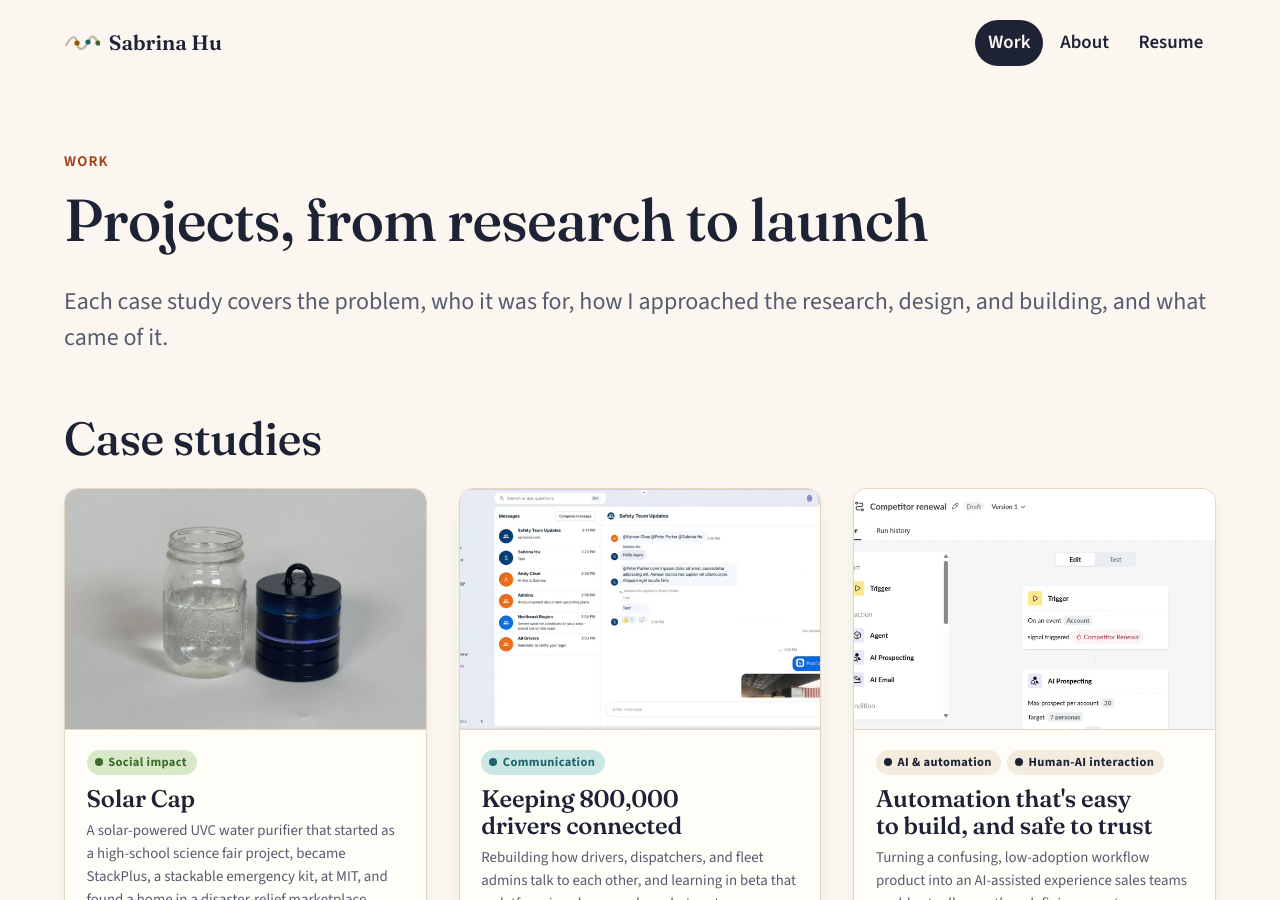
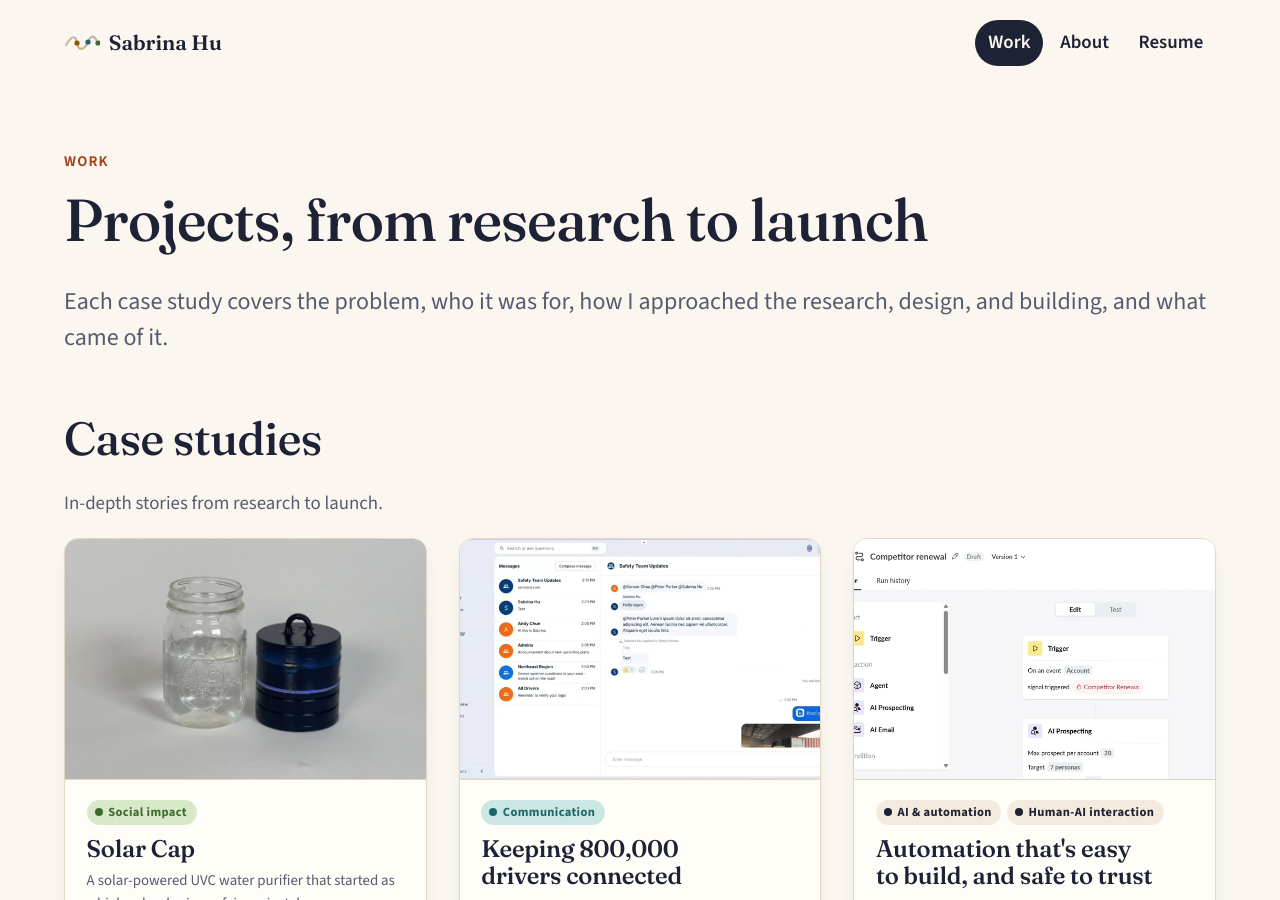
Before and after one commit to sabrinahu618/portfolio, a Jekyll site: the page built from work.html, in a window 1280 px wide and 900 px high. Built offline with Jekyll 4.4.1, drawn with Linux system fonts in a browser that asks for light colours.

Commit message:
Work: restore case studies subtitle
Co-Authored-By: Claude Opus 5.5 <noreply@anthropic.com>
Claude-Session: https://claude.ai/code/session_01HybnYJGYPLDq5hkAYptQSd

```diff
--- a/work.html
+++ b/work.html
@@ -16,6 +16,7 @@ description: Case studies in human-centered design, research, teaching, and AI p
   {%- assign short = projects | where: "format", "short" -%}
   <section aria-labelledby="case-studies-title">
     <h2 id="case-studies-title" class="section-title">Case studies</h2>
+    <p class="archive__intro">In-depth stories from research to launch.</p>
     <div class="card-grid">
       {%- for pr in deep -%}
         {% include project-card.html project=pr %}
```
